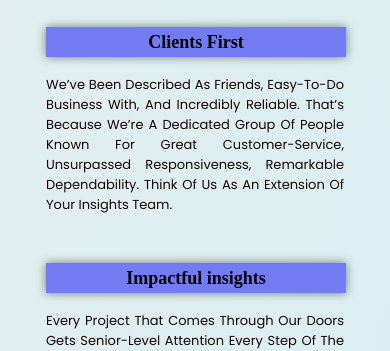
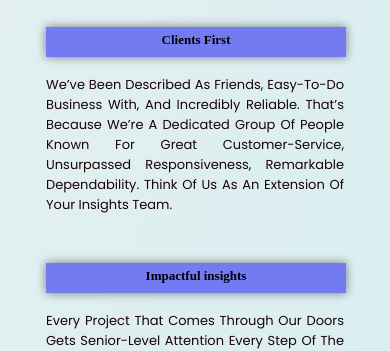
Before and after one commit to Vinod-Kumar-Mehto/DemoWeb, a plain HTML site: page about.html in a window 390 px wide. Shown: the part 493-844 px from the top of the page. Drawn offline with Linux system fonts and the light colour scheme.

Commit message:
2ndt commit

```diff
--- a/about.css
+++ b/about.css
@@ -331,4 +331,7 @@ nav ul li a {
     font-size: 13px;
     margin: 0px 7px;
   }
+  h3 {
+    font-size: small;
+  }
 }
```
